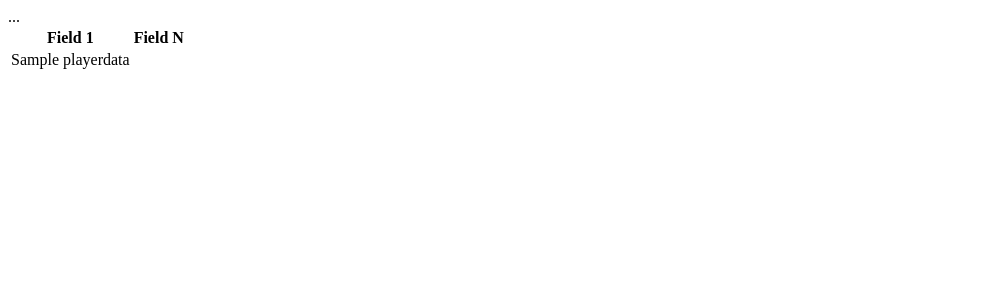
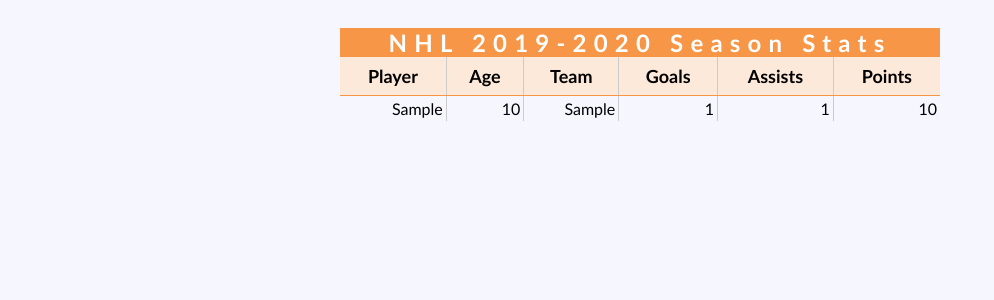
Before and after one commit to EricSchilha/FHSearch-Web, a Django app: page /search/ in a window 1280 px wide. Shown: the top 300 px of the page, without its empty margins (0-994 px from the left). Run offline with Django 3.2, Linux system fonts and the light colour scheme; tables that the repository leaves empty hold one stand-in row (values such as "Sample post").

Commit message:
Data displays on web page

```diff
--- a/fhsearch/search/admin.py
+++ b/fhsearch/search/admin.py
@@ -1,6 +1,6 @@
 from django.contrib import admin
-from .models import PlayerData
+from .models import Stats
 
 # Register your models here.
 
-admin.site.register(PlayerData)
+admin.site.register(Stats)
--- a/fhsearch/search/models.py
+++ b/fhsearch/search/models.py
@@ -1,5 +1,35 @@
 from django.db import models
 
-# Create your models here.
-class PlayerData(models.Model):
-    Name = models.TextField()
+class Stats(models.Model):
+    rank = models.IntegerField(blank=True, null=False, primary_key=True)
+    player = models.CharField(max_length=100, blank=True, null=True)
+    age = models.IntegerField(blank=True, null=True)
+    team = models.CharField(max_length=3, blank=True, null=True)
+    position = models.CharField(max_length=2, blank=True, null=True)
+    gamesplayed = models.IntegerField(blank=True, null=True)
+    goals = models.IntegerField(blank=True, null=True)
+    assists = models.IntegerField(blank=True, null=True)
+    points = models.IntegerField(blank=True, null=True)
+    plusminus = models.IntegerField(blank=True, null=True)
+    pim = models.IntegerField(blank=True, null=True)
+    pointshares = models.FloatField(blank=True, null=True)
+    evgoals = models.IntegerField(blank=True, null=True)
+    ppgoals = models.IntegerField(blank=True, null=True)
+    shgoals = models.IntegerField(blank=True, null=True)
+    gwgoals = models.IntegerField(blank=True, null=True)
+    evassists = models.IntegerField(blank=True, null=True)
+    ppassists = models.IntegerField(blank=True, null=True)
+    shassists = models.IntegerField(blank=True, null=True)
+    shots = models.IntegerField(blank=True, null=True)
+    shootingpercentage = models.FloatField(blank=True, null=True)
+    toi = models.IntegerField(blank=True, null=True)
+    atoi = models.CharField(max_length=5, blank=True, null=True)
+    blocks = models.IntegerField(blank=True, null=True)
+    hits = models.IntegerField(blank=True, null=True)
+    faceoffwins = models.IntegerField(blank=True, null=True)
+    faceofflosses = models.IntegerField(blank=True, null=True)
+    faceoffwinpercentage = models.FloatField(blank=True, null=True)
+
+    class Meta:
+        managed = False
+        db_table = 'stats'
--- a/fhsearch/search/templates/list.html
+++ b/fhsearch/search/templates/list.html
@@ -1,12 +1,105 @@
-<table>
+<!DOCTYPE HTML>
+<html>
+
+<head>
+    <meta charset="UTF-8">
+    <style type="text/css">
+        body {
+            background-color: #f6f6ff;
+            font-family: Calibri, Myriad;
+        }
+
+        #main {
+            width: 780px;
+            padding: 20px;
+            margin: auto;
+        }
+
+        table.field {
+            margin: auto;
+            width: 600px;
+            border-collapse: collapse;
+            border: 1px solid #fff;
+            border-style: hidden;
+        }
+
+        table.field caption {
+            background-color: #f79646;
+            color: #fff;
+            font-size: x-large;
+            font-weight: bold;
+            letter-spacing: .3em;
+        }
+
+        table.field thead th {
+            padding: 8px;
+            background-color: #fde9d9;
+            font-size: large;
+        }
+
+        table.field thead th#thDay {
+            width: 40%;
+        }
+
+        table.field thead th#thRegular,
+        table.field thead th#thOvertime,
+        table.field thead th#thTotal {
+            width: 20%;
+        }
+
+        table.field th,
+        table.field td {
+            padding: 3px;
+            border-width: 1px;
+            border-style: solid;
+            border-color: #f79646 #ccc;
+        }
+
+        table.field td {
+            text-align: right;
+        }
+
+        table.field tbody th {
+            text-align: left;
+            font-weight: normal;
+        }
+
+        table.field tfoot {
+            font-weight: bold;
+            font-size: large;
+            background-color: #687886;
+            color: #fff;
+        }
+
+        table.field tr.even {
+            background-color: #fde9d9;
+        }
+    </style>
+</head>
+
+<body>
+    <div id="main">
+        <table class="field">
+            <caption>NHL 2019-2020 Season Stats</caption>
+            <thead>
                 <tr>
-        <th>Field 1</th>
-        ...
-        <th>Field N</th>
+                    <th>Player</th>
+                    <th>Age</th>
+                    <th>Team</th>
+                    <th>Goals</th>
+                    <th>Assists</th>
+                    <th>Points</th>
                 </tr>
+            </thead>
+
             {% for item in query_results %}
             <tr>
-        <td>{{ item.Name }}</td>
+                <td>{{ item.player }}</td>
+                <td>{{ item.age }}</td>
+                <td>{{ item.team }}</td>
+                <td>{{ item.goals }}</td>
+                <td>{{ item.assists }}</td>
+                <td>{{ item.points }}</td>
             </tr>
             {% endfor %}
         </table>
--- a/fhsearch/search/views.py
+++ b/fhsearch/search/views.py
@@ -1,9 +1,10 @@
 from django.shortcuts import render
 from django.http import HttpResponse
-from .models import PlayerData
+from .models import Stats
 
 # Create your views here.
 def index(request):
-    query_results = PlayerData.objects.all()
-    context = {'query_results': query_results}
+    query_results = Stats.objects.all()
+    fields = Stats._meta.get_fields()
+    context = {'query_results': query_results, 'fields': fields}
     return render(request, 'list.html', context)
```
Also changed, not shown: fhsearch/search/migrations/0001_initial.py. Lines whose indentation alone changed are shown as unchanged.
